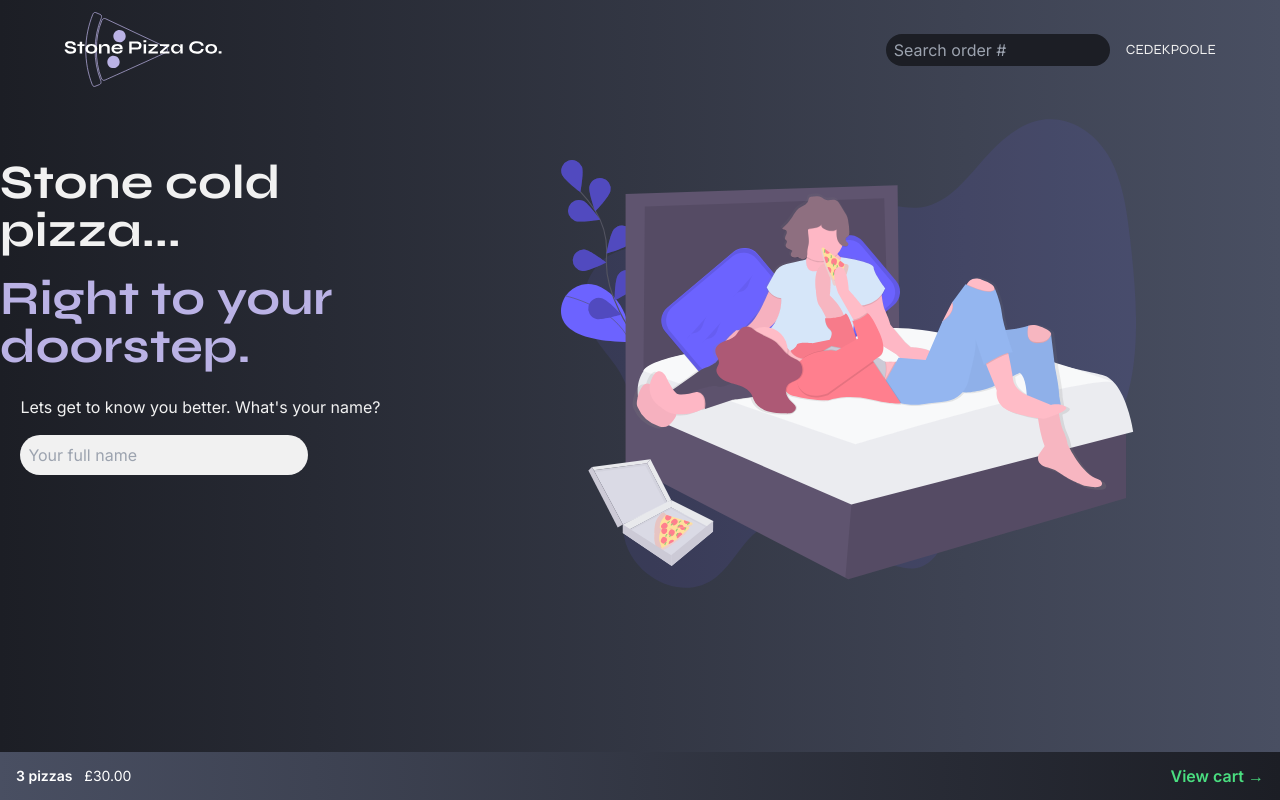
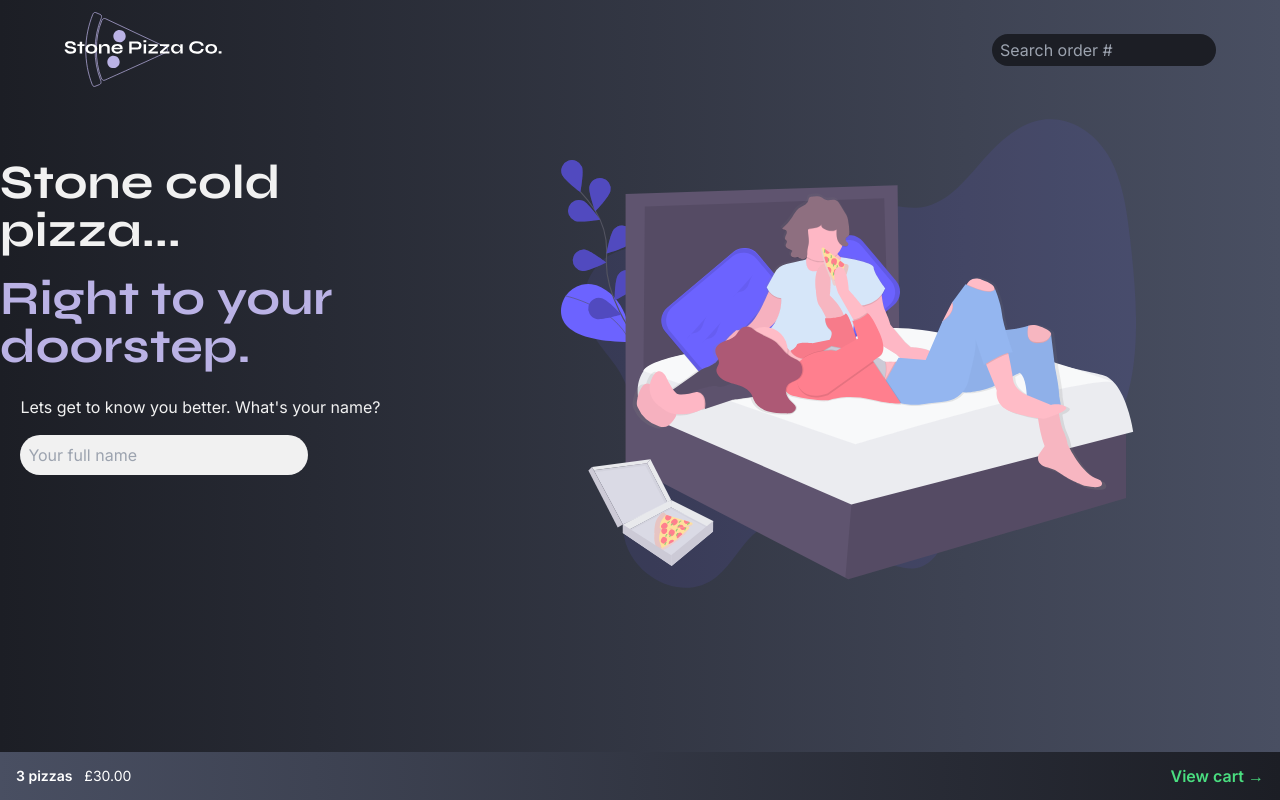
Before and after one commit to cedekpoole/stone-pizza-co, a React (Vite) app: page / in a window 1280 px wide. Built offline with nearby package versions, Linux system fonts and the light colour scheme.

Commit message:
dispatch updateName action in createUser form

```diff
--- a/src/features/user/CreateUser.jsx
+++ b/src/features/user/CreateUser.jsx
@@ -1,11 +1,21 @@
 import { useState } from "react";
 import Button from "../../ui/Button";
+import { useDispatch } from "react-redux";
+import { updateName } from "./userSlice";
+import { useNavigate } from "react-router-dom";
 
 function CreateUser() {
   const [username, setUsername] = useState("");
+  const dispatch = useDispatch();
+
+  const navigate = useNavigate();
 
   function handleSubmit(e) {
     e.preventDefault();
+
+    if (!username) return;
+    dispatch(updateName(username));
+    navigate("/menu");
   }
 
   return (
--- a/src/ui/Header.jsx
+++ b/src/ui/Header.jsx
@@ -1,6 +1,7 @@
 import { Link } from "react-router-dom";
 import SearchOrder from "../features/order/SearchOrder";
 import Logo from "../assets/StonePizza.svg";
+import Username from "../features/user/Username";
 
 function Header() {
   return (
@@ -10,7 +11,7 @@ function Header() {
       </Link>
       <div className="flex items-center gap-4">
         <SearchOrder />
-        <p className="hidden font-syne text-sm sm:block">CEDEKPOOLE</p>
+        <Username />
       </div>
     </header>
   );
```
